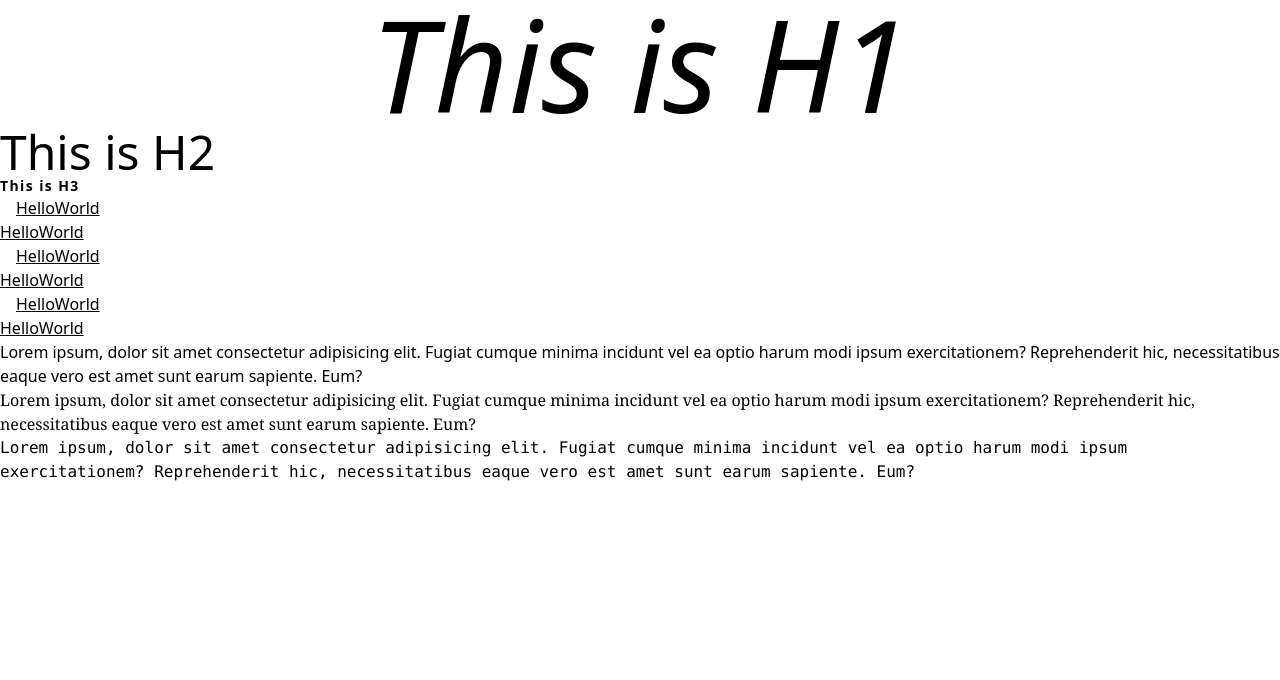
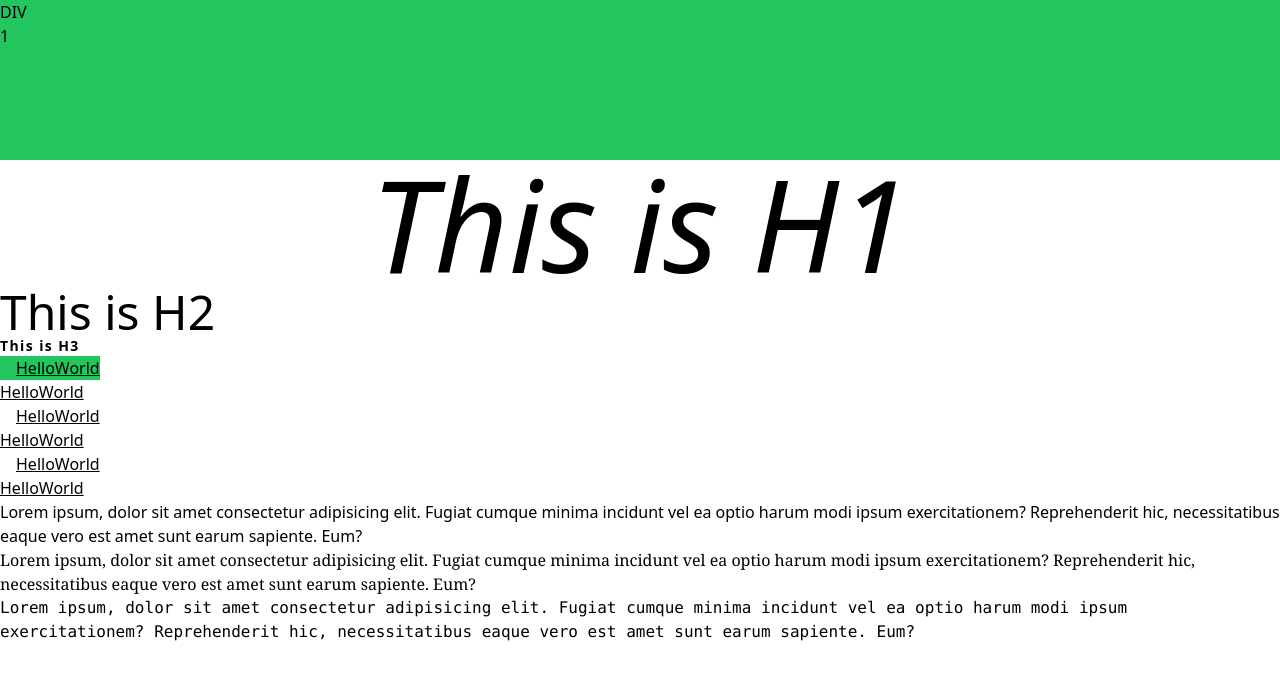
Before and after one commit to JajoriaYogesh04/CSS, a website built with Vite: page Tailwind/index.html in a window 1280 px wide. Built offline with nearby package versions, Linux system fonts and the light colour scheme.

Commit message:
Sizing in Tailwind

```diff
--- a/Tailwind/index.html
+++ b/Tailwind/index.html
@@ -8,11 +8,19 @@
         <title>Tailwind CSS</title>
     </head>
     <body>
+        <div class="bg-green-500 h-40">
+            <p>DIV</p>
+            <p>1</p>
+        </div>
         <h1 class="text-9xl italic font-thin text-center">This is H1</h1>
         <h2 class="text-5xl font-medium">This is H2</h2>
         <h3 class="text-sm font-black tracking-widest">This is H3</h3>
-        <h1 class="underline ml-4">HelloWorld</h1>
-        <h2 class="underline">HelloWorld</h2>
+        <div class="bg-green-500 w-fit">
+            <h1 class="underline ml-4">HelloWorld</h1>
+        </div>
+        <div>
+            <h2 class="underline">HelloWorld</h2>
+        </div>
         <h3 class="underline ml-4">HelloWorld</h3>
         <h4 class="underline">HelloWorld</h4>
         <h5 class="underline ml-4">HelloWorld</h5>
```
